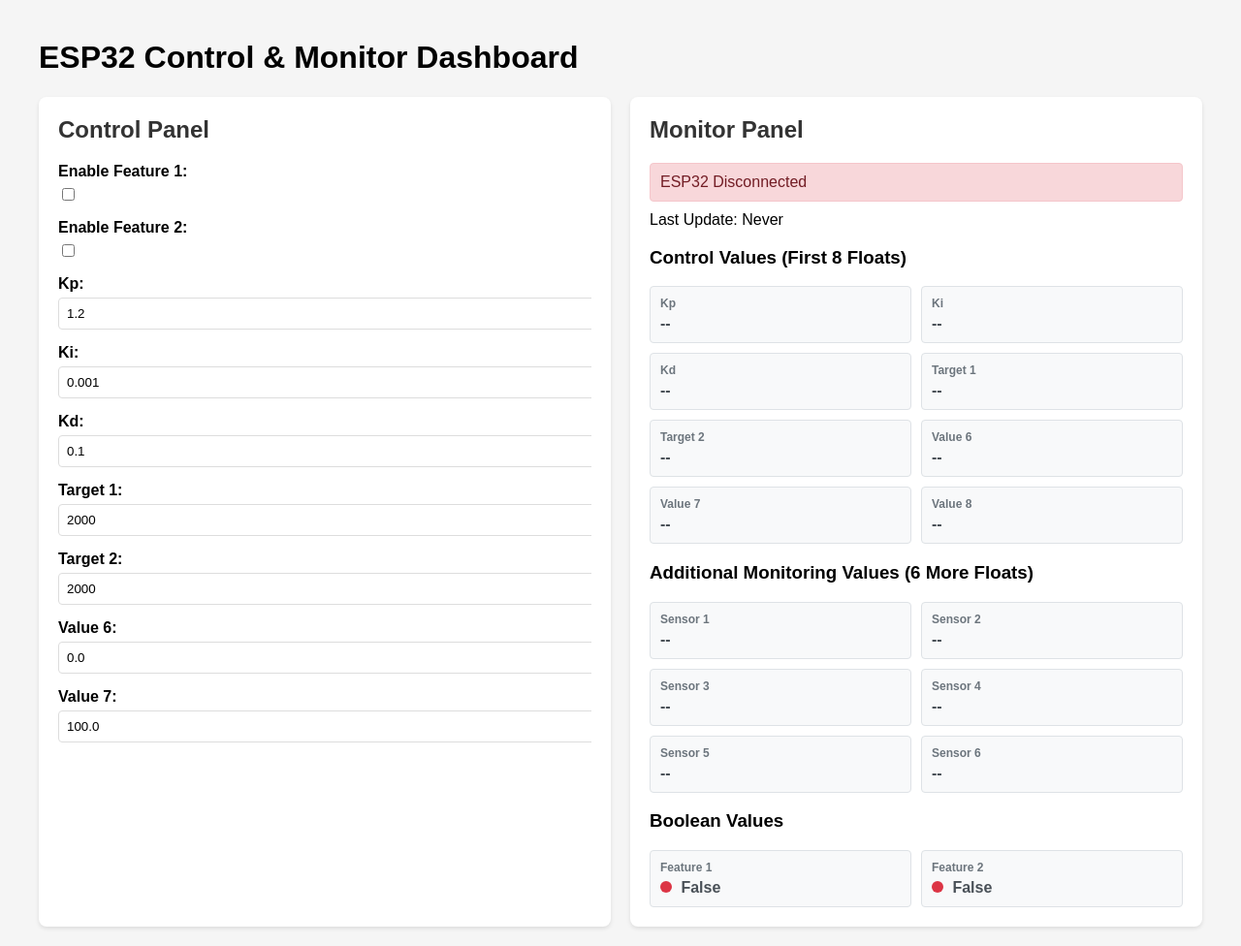
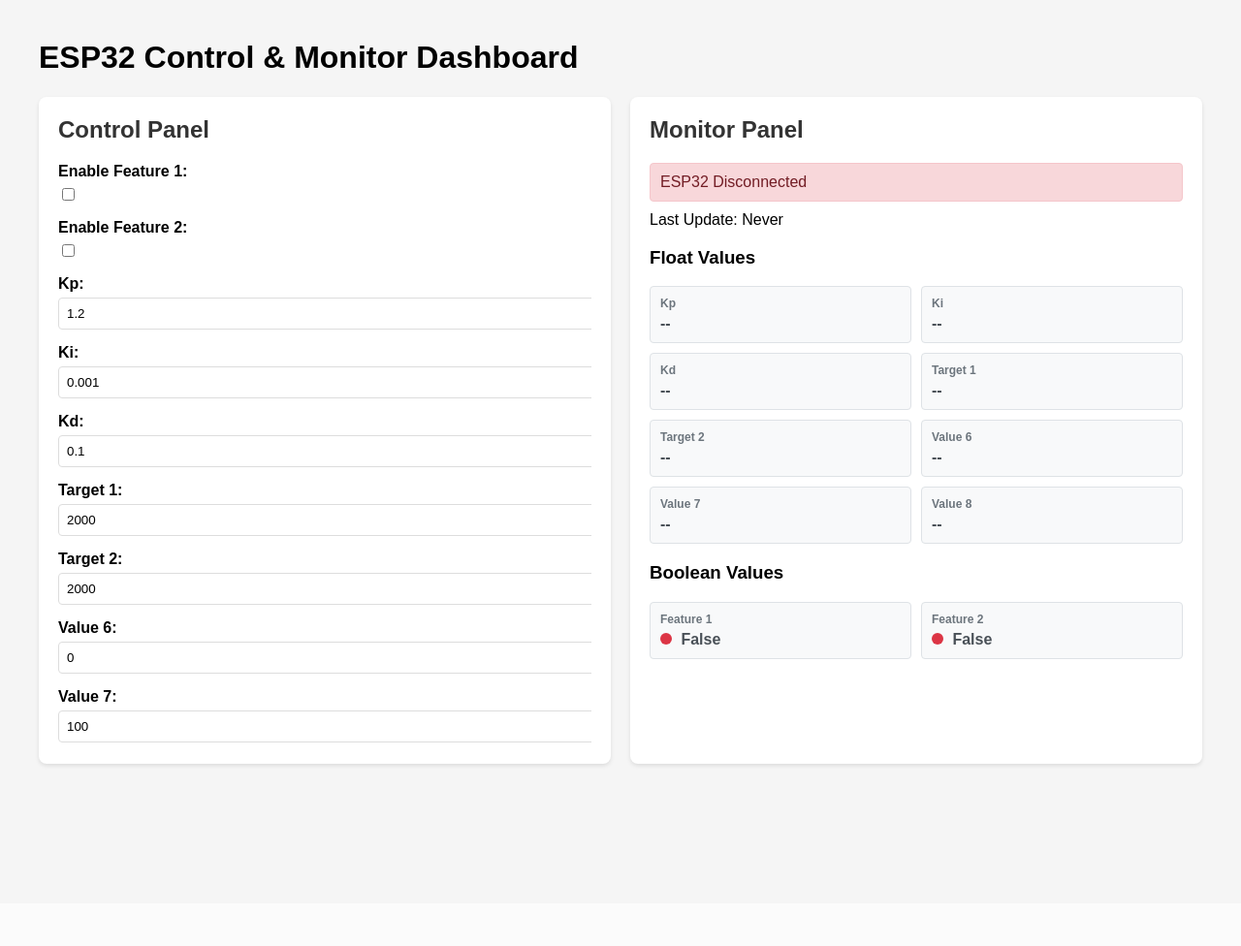
Before and after one commit to lucasgmf/scara-server, a Flask app: page / in a window 1280 px wide. Shown: the whole page at 97% size. After the commit the page ends 791 px from the top, so only its background shows below. Run offline with Flask 3, Linux system fonts and the light colour scheme; some libraries are stand-ins or nearby versions.

Commit message:
Revert "updating number os monitor vars"
This reverts commit aa2f60080ec52a2d06fd7dc87100baa533012130.

```diff
--- a/pc-client/templates/index.html
+++ b/pc-client/templates/index.html
@@ -207,8 +207,8 @@
             </div>
             <div id="lastUpdate">Last Update: Never</div>
 
-            <h3>Control Values (First 8 Floats)</h3>
-            <div class="monitor-grid" id="controlValues">
+            <h3>Float Values</h3>
+            <div class="monitor-grid" id="floatValues">
                 <div class="monitor-item">
                     <label>Kp</label>
                     <div class="value">--</div>
@@ -243,34 +243,6 @@
                 </div>
             </div>
 
-            <h3>Additional Monitoring Values (6 More Floats)</h3>
-            <div class="monitor-grid" id="additionalValues">
-                <div class="monitor-item">
-                    <label>Sensor 1</label>
-                    <div class="value">--</div>
-                </div>
-                <div class="monitor-item">
-                    <label>Sensor 2</label>
-                    <div class="value">--</div>
-                </div>
-                <div class="monitor-item">
-                    <label>Sensor 3</label>
-                    <div class="value">--</div>
-                </div>
-                <div class="monitor-item">
-                    <label>Sensor 4</label>
-                    <div class="value">--</div>
-                </div>
-                <div class="monitor-item">
-                    <label>Sensor 5</label>
-                    <div class="value">--</div>
-                </div>
-                <div class="monitor-item">
-                    <label>Sensor 6</label>
-                    <div class="value">--</div>
-                </div>
-            </div>
-
             <h3>Boolean Values</h3>
             <div class="monitor-grid" id="booleanValues">
                 <div class="monitor-item">
@@ -292,7 +264,7 @@
     </div>
 
     <script>
-        // Initialize Socket.IO
+        // Try to initialize Socket.IO, but don't break if it's not available
         let socket;
         try {
             socket = io();
@@ -401,30 +373,41 @@
             document.getElementById('lastUpdate').textContent =
                 'Last Update: ' + new Date(data.timestamp * 1000).toLocaleTimeString();
 
-            // Update control values (first 8 floats)
+            // Update float values
             if (data.floats && data.floats.length >= 8) {
-                const controlLabels = ['Kp', 'Ki', 'Kd', 'Target 1', 'Target 2', 'Value 6', 'Value 7', 'Value 8'];
-                const controlContainer = document.getElementById('controlValues');
-                controlContainer.innerHTML = '';
-                for (let i = 0; i < 8; i++) {
+                const floatLabels = ['Kp', 'Ki', 'Kd', 'Target 1', 'Target 2', 'Value 6', 'Value 7', 'Value 8'];
+                const floatContainer = document.getElementById('floatValues');
+                floatContainer.innerHTML = '';
+                data.floats.forEach((value, index) => {
                     const div = document.createElement('div');
                     div.className = 'monitor-item';
                     div.innerHTML = `
-                        <label>${controlLabels[i]}</label>
-                        <div class="value">${data.floats[i].toFixed(3)}</div>
+                        <label>${floatLabels[index] || `Float ${index + 1}`}</label>
+                        <div class="value">${value.toFixed(3)}</div>
                     `;
-                    controlContainer.appendChild(div);
-                }
+                    floatContainer.appendChild(div);
+                });
             }
 
-            // Update additional values (remaining 6 floats)
-            if (data.floats && data.floats.length >= 14) {
-                const additionalLabels = ['Sensor 1', 'Sensor 2', 'Sensor 3', 'Sensor 4', 'Sensor 5', 'Sensor 6'];
-                const additionalContainer = document.getElementById('additionalValues');
-                additionalContainer.innerHTML = '';
-                for (let i = 8; i < 14; i++) {
+            // Update boolean values
+            if (data.booleans && data.booleans.length >= 2) {
+                const boolLabels = ['Feature 1', 'Feature 2'];
+                const boolContainer = document.getElementById('booleanValues');
+                boolContainer.innerHTML = '';
+                data.booleans.forEach((value, index) => {
                     const div = document.createElement('div');
                     div.className = 'monitor-item';
                     div.innerHTML = `
-                        <label>${additionalLabels[i - 8]}</label>
-                        <div class
+                        <label>${boolLabels[index] || `Boolean ${index + 1}`}</label>
+                        <div class="value">
+                            <span class="boolean-indicator ${value ? 'boolean-true' : 'boolean-false'}"></span>
+                            ${value ? 'True' : 'False'}
+                        </div>
+                    `;
+                    boolContainer.appendChild(div);
+                });
+            }
+        }
+    </script>
+</body>
+</html>
```
